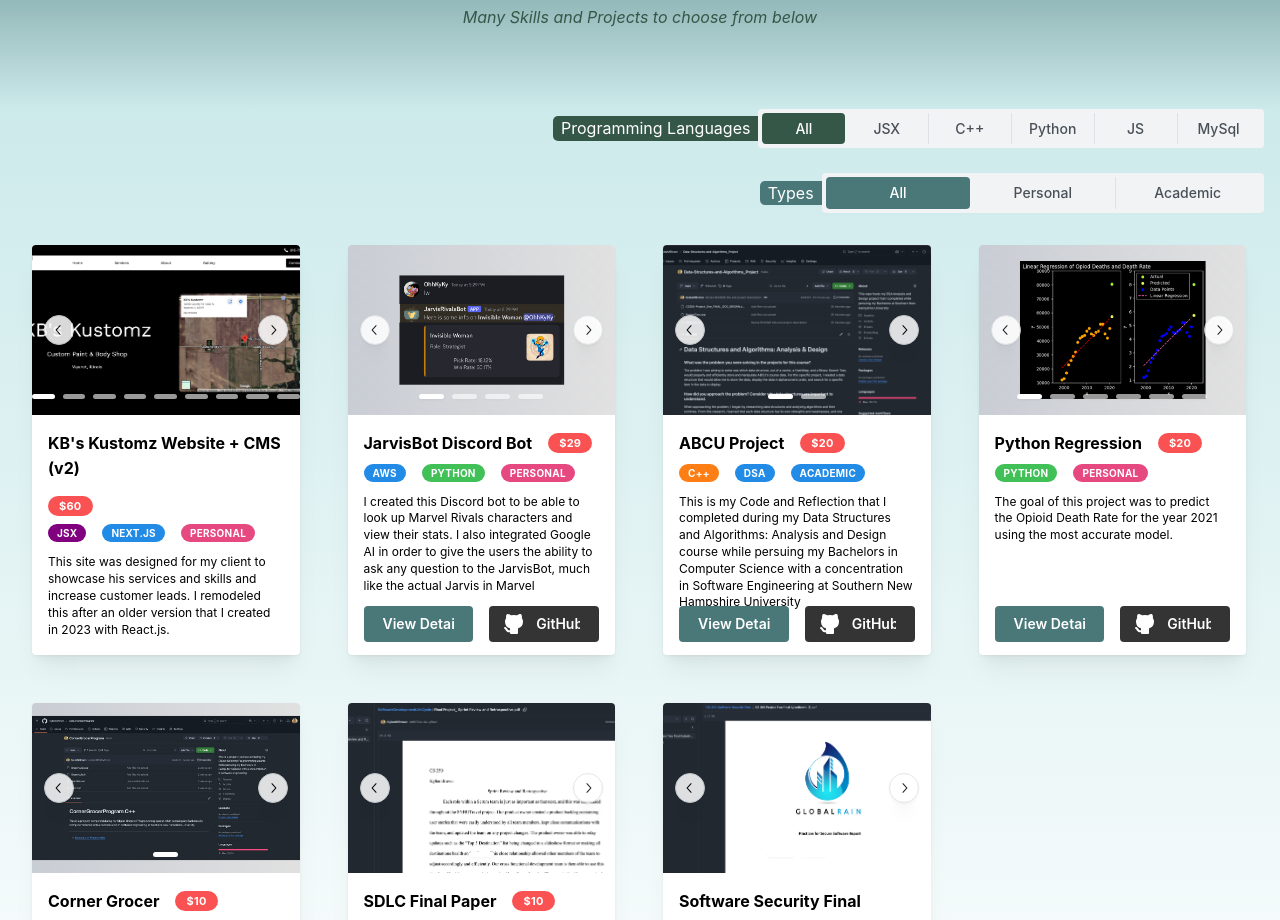
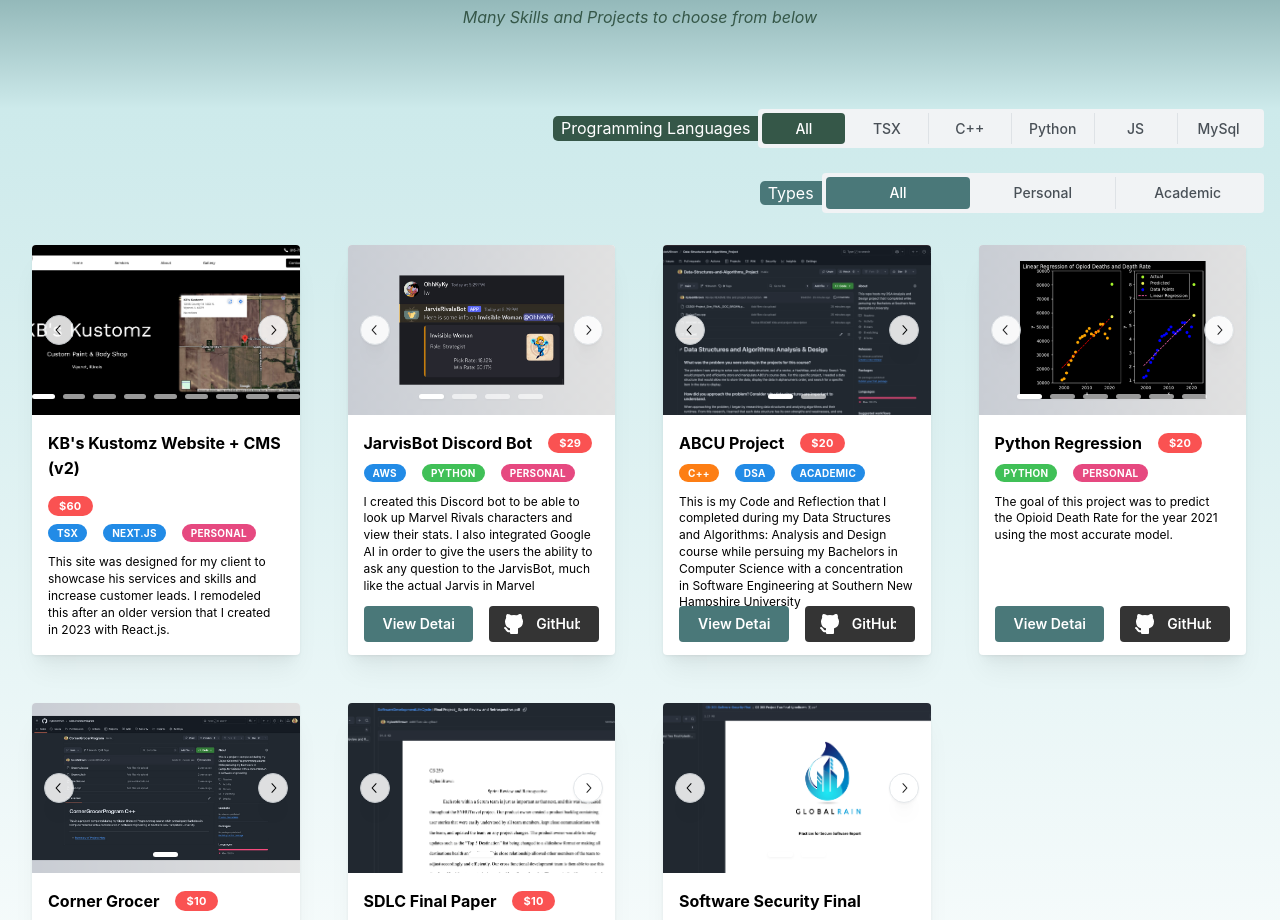
Before and after one commit to KyleeMBrown/KyleeBrownPersonalPortfolioNew, a React (Vite) app: page / in a window 1280 px wide. Shown: the part 923-1843 px from the top of the page. Built offline with nearby package versions, Linux system fonts and the light colour scheme; grey boxes are pictures that could not be loaded.

Commit message:
updated styling

```diff
--- a/src/Components/ProductPage/Data/ProductData.json
+++ b/src/Components/ProductPage/Data/ProductData.json
@@ -14,8 +14,8 @@
     ],
     "title": "KB's Kustomz Website + CMS (v2)",
     "description":"This site was designed for my client to showcase his services and skills and increase customer leads. I remodeled this after an older version that I created in 2023 with React.js.",
-     "languages":["jsx", "NEXT.JS"],
-    "categories":["jsx", "personal", "all"],
+     "languages":["tsx", "NEXT.JS"],
+    "categories":["tsx", "personal", "all"],
     "type": "personal",
     "price":60.00,
     "gitUrl":"https://github.com/KyleeMBrown/KBsKustomz_NewSite",
@@ -31,7 +31,7 @@
         "title": "JarvisBot Discord Bot",
         "description":"I created this Discord bot to be able to look up Marvel Rivals characters and view their stats. I also integrated Google AI in order to give the users the ability to ask any question to the JarvisBot, much like the actual Jarvis in Marvel",
         "languages":["aws", "python"],
-        "categories":["jsx", "python","personal" ,"all"],
+        "categories":["python","personal" ,"all"],
         "type":"personal",
         "price":29.00,
         "gitUrl":"https://github.com/KyleeMBrown/DiscordBot",
--- a/src/Components/ProductPage/ProductMenu.jsx
+++ b/src/Components/ProductPage/ProductMenu.jsx
@@ -17,7 +17,7 @@ export const ProductMenu = ({langVal, setLangVal, typeVal, setTypeVal}) => {
       fullWidth
       data={[
           { label: 'All', value: 'all' },
-          { label: 'JSX', value: 'jsx' },
+          { label: 'TSX', value: 'tsx' },
           { label: 'C++', value: 'c++' },
           { label: 'Python', value: 'python' },
           { label: 'JS', value: 'js' },
```
